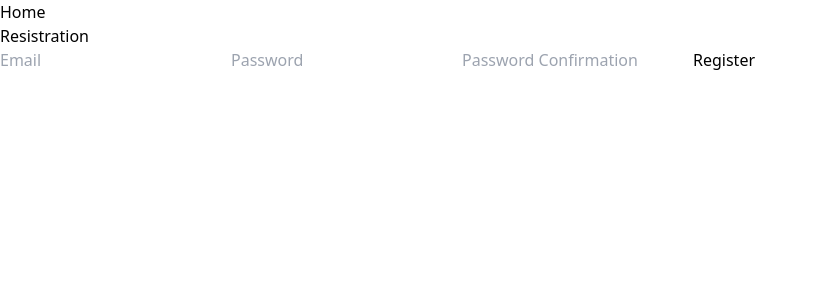
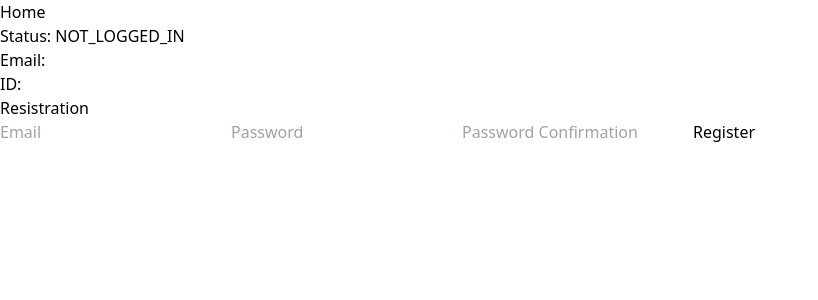
Before and after one commit to spreston4/booklist, a React (Create React App) app: page / in a window 1280 px wide. Shown: the top 300 px of the page, without its empty margins (0-818 px from the left). Built offline with nearby package versions, Linux system fonts and the light colour scheme.

Commit message:
manage user & logged in state in app.tsx

```diff
--- a/src/App.tsx
+++ b/src/App.tsx
@@ -2,14 +2,56 @@ import * as React from "react";
 import { BrowserRouter, Routes, Route } from "react-router-dom";
 import Home from "./components/Home";
 import Dashboard from "./components/Dashboard";
+import { NewUserObject } from "./components/auth/Registration";
+
+export type LoggedInStatus = "LOGGED_IN" | "NOT_LOGGED_IN";
+export interface CurrentUser {
+  email: string | null;
+  id: number | null;
+}
+export interface SessionProps {
+  loggedInStatus: LoggedInStatus;
+  currentUser: CurrentUser;
+}
 
 function App() {
+  const [loggedInStatus, setLoggedInStatus] =
+    React.useState<LoggedInStatus>("NOT_LOGGED_IN");
+  const [currentUser, setCurrentUser] = React.useState<CurrentUser>({
+    email: null,
+    id: null,
+  });
+
+  const handleLogin = (data: NewUserObject) => {
+    setCurrentUser({
+      email: data.user.email,
+      id: data.user.id,
+    });
+    setLoggedInStatus("LOGGED_IN");
+  };
   return (
     <div>
       <BrowserRouter>
         <Routes>
-            <Route path="/" element={<Home />} />
-            <Route path="/dashboard" element={<Dashboard />} />
+          <Route
+            path="/"
+            element={
+              <Home
+                loggedInStatus={loggedInStatus}
+                currentUser={currentUser}
+                handleLogin={handleLogin}
+              />
+            }
+          />
+          <Route
+            path="/dashboard"
+            element={
+              <Dashboard
+                loggedInStatus={loggedInStatus}
+                currentUser={currentUser}
+              />
+            }
+          />
         </Routes>
       </BrowserRouter>
     </div>
--- a/src/components/Dashboard.tsx
+++ b/src/components/Dashboard.tsx
@@ -1,9 +1,16 @@
 import * as React from "react";
+import { SessionProps } from "../App";
 
-const Dashboard = () => {
+interface DashboardProps extends SessionProps {}
+
+const Dashboard = ({ loggedInStatus, currentUser }: DashboardProps) => {
   return (
     <div>
       <h1>Dashboard</h1>
+      <h1>Home</h1>
+      <h1>Status: {loggedInStatus}</h1>
+      <h2>Email: {currentUser?.email}</h2>
+      <h2>ID: {currentUser?.id}</h2>
     </div>
   );
 };
--- a/src/components/Home.tsx
+++ b/src/components/Home.tsx
@@ -1,11 +1,27 @@
 import * as React from "react";
+import { useNavigate } from "react-router-dom";
 import Registration from "./auth/Registration";
+import { SessionProps } from "../App";
+import { NewUserObject } from "./auth/Registration";
 
-const Home = () => {
+interface HomeProps extends SessionProps {
+  handleLogin: (data: NewUserObject) => void;
+}
+
+const Home = ({ loggedInStatus, currentUser, handleLogin }: HomeProps) => {
+  const navigate = useNavigate();
+
+  const handleSuccessfulAuth = (data: NewUserObject) => {
+    handleLogin(data);
+    navigate("/dashboard");
+  };
   return (
     <div>
       <h1>Home</h1>
-      <Registration />
+      <h1>Status: {loggedInStatus}</h1>
+      <h2>Email: {currentUser?.email}</h2>
+      <h2>ID: {currentUser?.id}</h2>
+      <Registration handleSuccessfulAuth={handleSuccessfulAuth} />
     </div>
   );
 };
--- a/src/components/auth/Registration.tsx
+++ b/src/components/auth/Registration.tsx
@@ -1,7 +1,21 @@
 import * as React from "react";
 import axios from "axios";
 
-const Registration = () => {
+export interface NewUserObject {
+  status?: "created";
+  user: {
+    created_at: string;
+    email: string;
+    id: number;
+    password_digest: string;
+    updated_at: string;
+  };
+}
+interface RegistrationProps {
+  handleSuccessfulAuth: (data: NewUserObject) => void;
+}
+
+const Registration = ({ handleSuccessfulAuth }: RegistrationProps) => {
   const [email, setEmail] = React.useState("");
   const [password, setPassword] = React.useState("");
   const [passwordConfirmation, setPasswordConfirmation] = React.useState("");
@@ -26,7 +40,11 @@ const Registration = () => {
           { withCredentials: true }
         )
         .then((response) => {
-          console.log("registration res: ", response);
+          if (response.data.status === "created") {
+            handleSuccessfulAuth(response.data);
+          } else {
+            setRegistrationErrors("Error creating account");
+          }
         })
         .catch((error) => console.log("registration error", error));
     }
```
